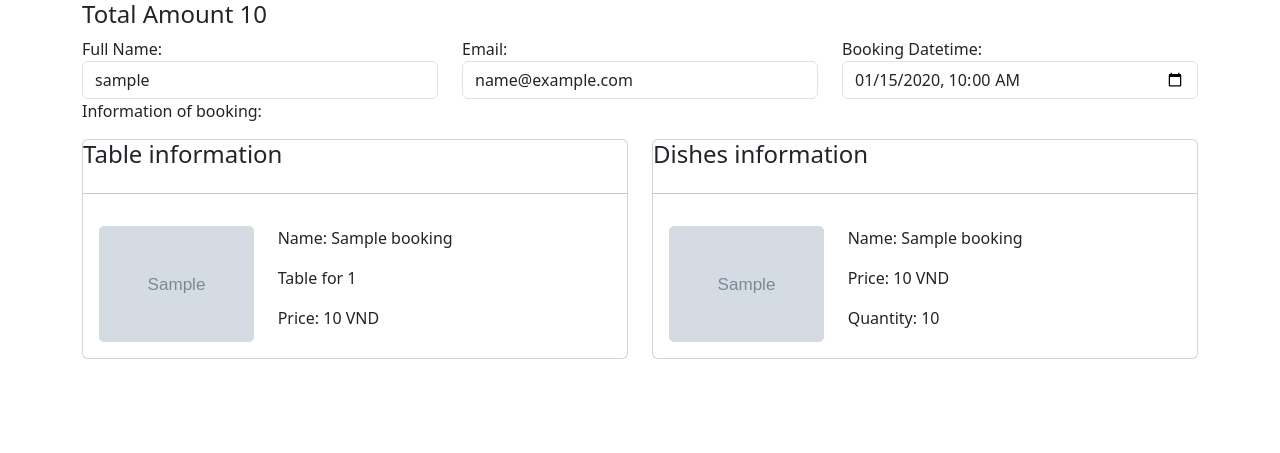
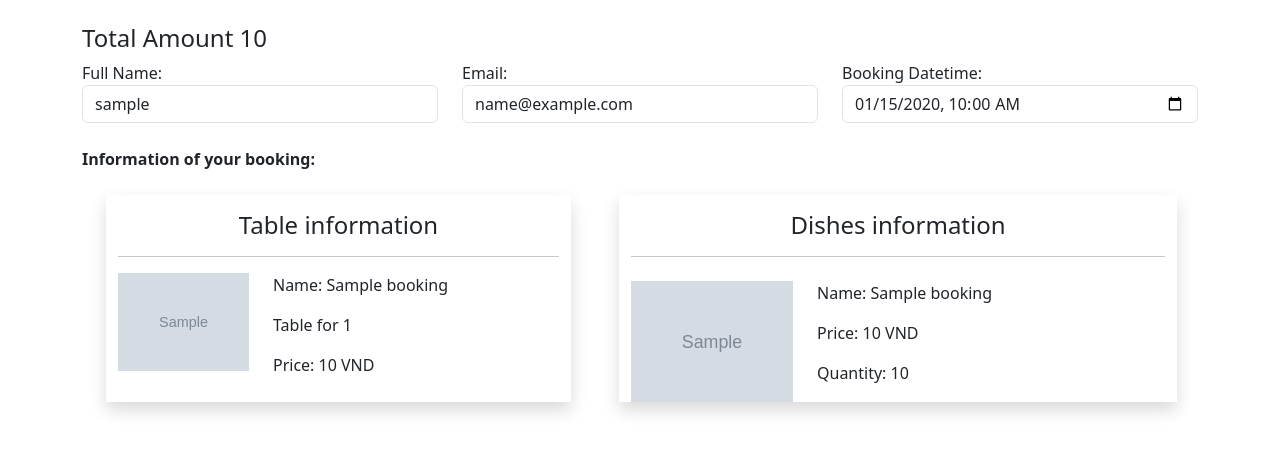
Before and after one commit to Mai25A/MarinaProject, a PHP site: template views/bookings/booking.admin.detail.php in a window 1280 px wide. Shown: the top 453 px of the page. Run offline with PHP 8.4, Linux system fonts and the light colour scheme; the template is opened without the code that fills it: most values are stand-ins (such as "Sample title", 1, 10 or a date in 2020); grey boxes marked "Sample" are stand-in pictures.

Commit message:
Fix detail

```diff
--- a/controllers/bookings/booking.controller.php
+++ b/controllers/bookings/booking.controller.php
@@ -2,6 +2,7 @@
 include("../../models/bookings.model.php");
 include('../../models/tables.model.php');
 include('../../models/menu.model.php');
+
 if(isset($_GET['table_id'])){
     $table = get_one_table($_GET['table_id']);
     if(isset($_GET['dishes_id'])){
--- a/models/tables.model.php
+++ b/models/tables.model.php
@@ -137,3 +137,7 @@ function get_tables_by_quantity($number_of_seat)
     $tables = $statement->fetchAll(PDO::FETCH_ASSOC);
     return $tables;
 }
+//tesst usser
+function get_usser_by_id ($id){
+
+}
--- a/views/bookings/booking.admin.detail.php
+++ b/views/bookings/booking.admin.detail.php
@@ -7,7 +7,7 @@
 </head>
 
 <body>
-    <div class="container">
+    <div class="container mt-4">
         <h4>Total Amount
             <?= $bookings[0]['bp_total_amount']; ?>
         </h4>
@@ -27,51 +27,60 @@
                     value="<?= $bookings[0]['datetime']; ?>">
             </div>
         </div>
-
-        <p>Information of booking:</p>
-
         <div class="row">
-            <div class="col-md-6">
-                <div class="card mb-3">
-                    <h4 class="card-title">Table information</h4>
+            <div class="row mt-4">
+                <label class="bking_ifor"><strong>Information of your booking:</strong></label>
+            </div>
+            <div class="row ms-4 mt-4 d-flex gap-5">
+                <div class="col-5 shadow mb-3">
+                    <h4 class="card-title mt-3 text-center">Table information</h4>
                     <hr>
                     <div class="card-body">
                         <div class="row">
-                            <div class="col-md-4">
+                            <div class="col-4">
                                 <img src="<?= $bookings[0]['table_image']; ?>" class="card-img" alt="Product Image">
                             </div>
-                            <div class="col-md-8">
-                                <p class="card-text">Name: <?= $bookings[0]['table_name']; ?></p>
-                                <p class="card-text">Table for <?= $bookings[0]['table_id'];?></p>
-                                <p class="card-text">Price: <?= $bookings[0]['table_price']; ?> VND</p>
+                            <div class="col-8">
+                                <p class="card-text">Name:
+                                    <?= $bookings[0]['table_name']; ?>
+                                </p>
+                                <p class="card-text">Table for
+                                    <?= $bookings[0]['table_id']; ?>
+                                </p>
+                                <p class="card-text">Price:
+                                    <?= $bookings[0]['table_price']; ?> VND
+                                </p>
                             </div>
                         </div>
                     </div>
                 </div>
-            </div>
 
-            <div class="col-md-6">
-                <div class="card mb-3">
-                    <h4 class="card-title">Dishes information</h4>
+                <div class="col-6 shadow mb-3">
+                    <h4 class="card-title mt-3 text-center">Dishes information</h4>
                     <hr>
                     <?php foreach ($bookings as $booking): ?>
-                    <div class="card-body">
-                        <div class="row">
-                            <div class="col-md-4">
-                                <img src="<?= $booking['product_image']; ?>" class="card-img" alt="Product Image">
-                            </div>
-                            <div class="col-md-8">
-                                <p class="card-text">Name: <?= $booking['product_name']; ?></p>
-                                <p class="card-text">Price: <?= $booking['product_price'];?> VND</p>
-                                <p class="card-text">Quantity: <?= $booking['bp_quantity']; ?></p>
+                        <div class="card-body mt-4">
+                            <div class="row">
+                                <div class="col-4">
+                                    <img src="<?= $booking['product_image']; ?>" class="card-img" alt="Product Image">
+                                </div>
+                                <div class="col-8">
+                                    <p class="card-text">Name:
+                                        <?= $booking['product_name']; ?>
+                                    </p>
+                                    <p class="card-text">Price:
+                                        <?= $booking['product_price']; ?> VND
+                                    </p>
+                                    <p class="card-text">Quantity:
+                                        <?= $booking['bp_quantity']; ?>
+                                    </p>
+                                </div>
                             </div>
                         </div>
-                    </div>
                     <?php endforeach; ?>
                 </div>
             </div>
         </div>
-
     </div>
 </body>
 
```
Also changed, not shown: views/Tables/table.detail.view.php (+3 -46 lines), views/bookings/QR code.php (added, +28 -0 lines), views/bookings/QRcode.index.php (added, +76 -0 lines).
